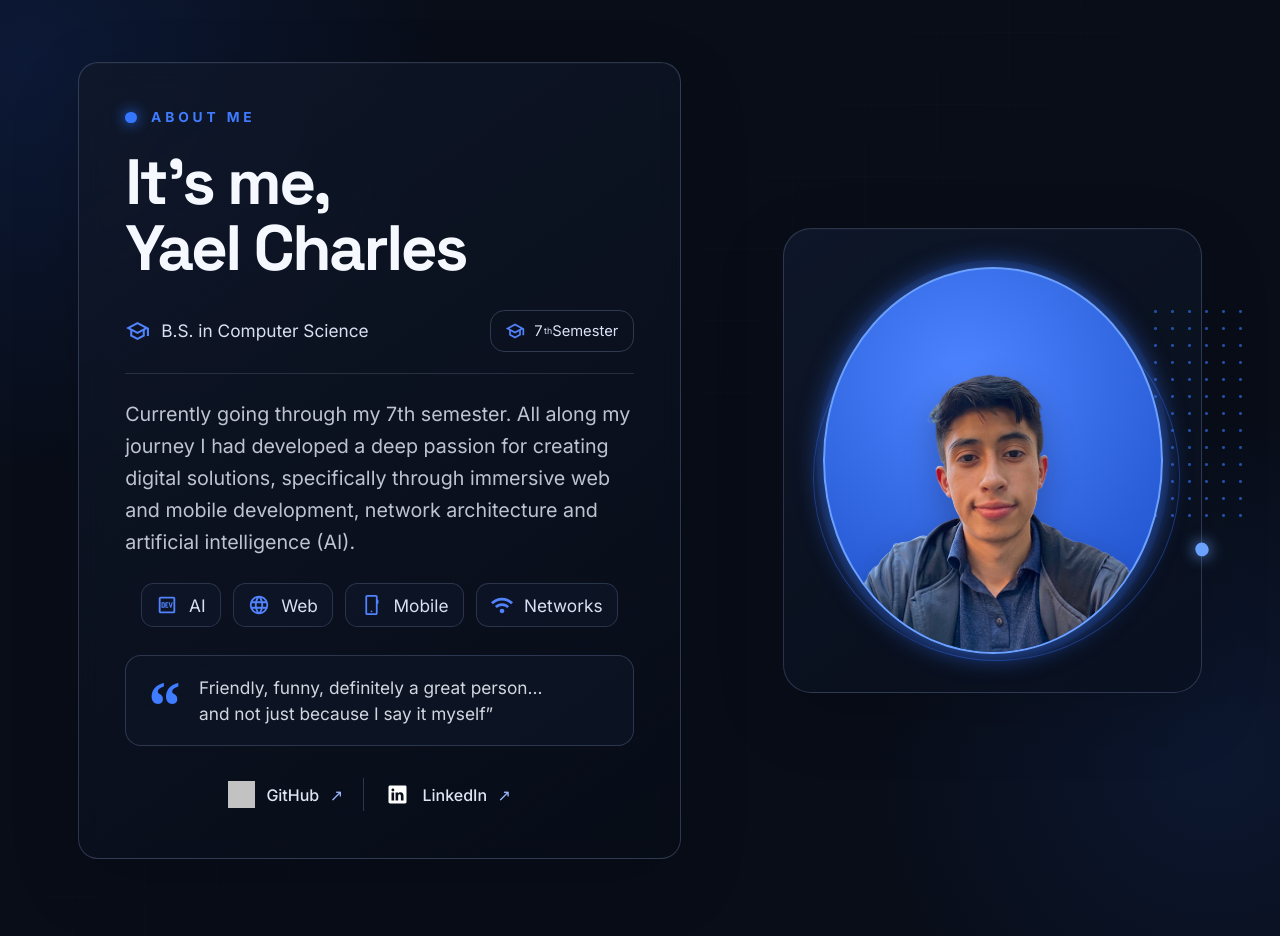
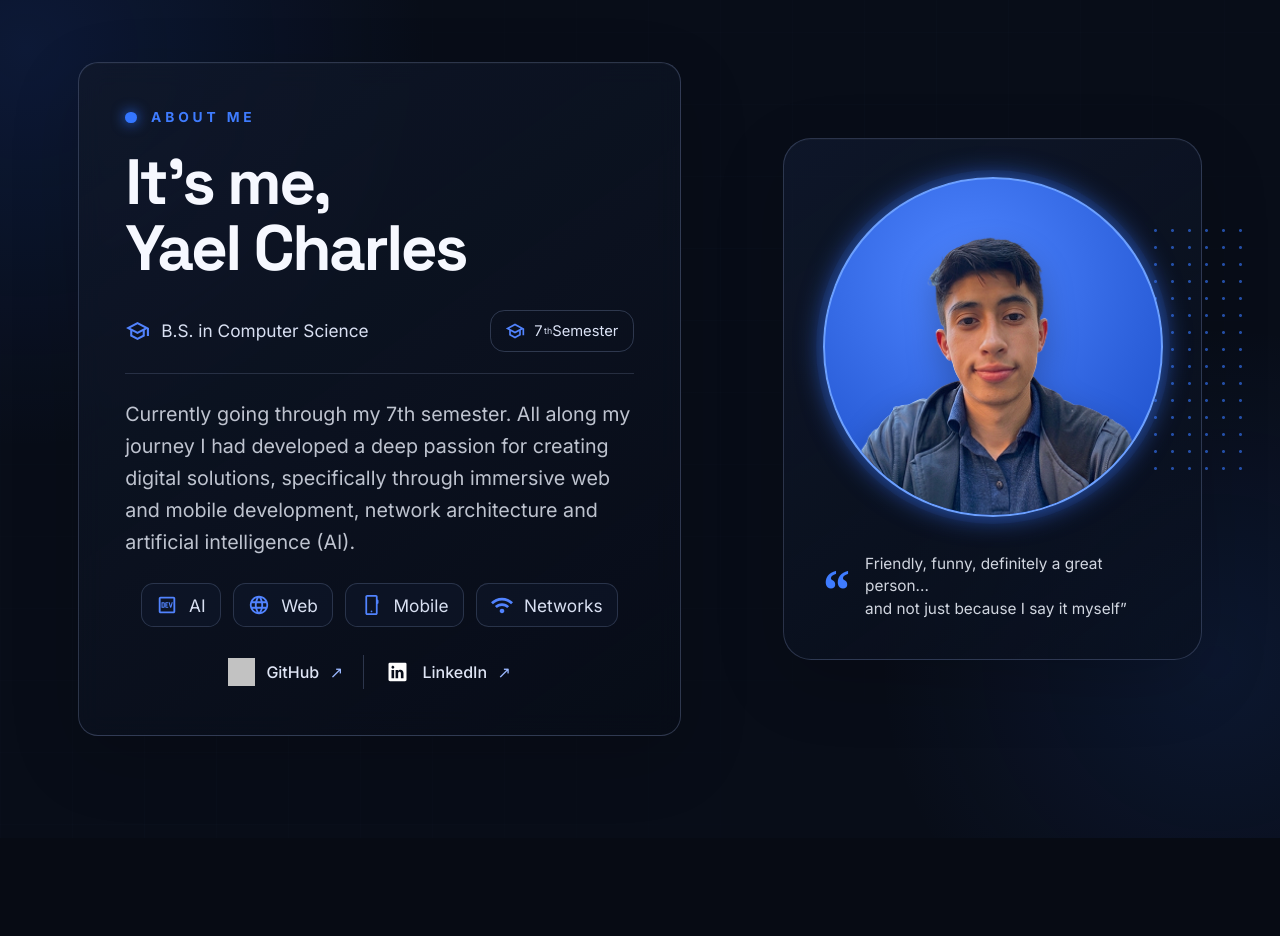
Before and after one commit to XMaster417/porfolio, a React app: page / in a window 1280 px wide. Shown: the part 840-1776 px from the top of the page. After the commit the page ends 1678 px from the top, so only its background shows below. Built offline with nearby package versions, Linux system fonts and the light colour scheme; grey boxes are pictures that could not be loaded; the HTML template or start-up script is replaced by a standard one.

Commit message:
fix: cambia el orden en que se presentan los contenidos de about me en movil

```diff
--- a/src/components/molecules/AboutPortrait.jsx
+++ b/src/components/molecules/AboutPortrait.jsx
@@ -4,10 +4,13 @@ const AboutPortrait = () => {
   return (
     <div className="about-portrait">
       <div className="about-portrait__dots" aria-hidden="true" />
-      <div className="about-portrait__orbit" aria-hidden="true" />
       <div className="about-portrait__frame">
         <img src={myPhoto} alt="Yael Charles" />
       </div>
+      <blockquote className="about-portrait__quote">
+        <span aria-hidden="true">&ldquo;</span>
+        <p>Friendly, funny, definitely a great person...<br />and not just because I say it myself&rdquo;</p>
+      </blockquote>
     </div>
   )
 }
--- a/src/components/organisms/AboutMeSection.jsx
+++ b/src/components/organisms/AboutMeSection.jsx
@@ -23,11 +23,6 @@ const AboutMeSection = () => {
 
           <InterestCards />
 
-          <blockquote className="about-section__quote">
-            <span aria-hidden="true">“</span>
-            <p>Friendly, funny, definitely a great person...<br />and not just because I say it myself”</p>
-          </blockquote>
-
           <SocialLinks className="about-social" />
         </article>
 
--- a/src/styles/home.css
+++ b/src/styles/home.css
@@ -51,9 +51,6 @@
 .interest-cards { display: flex; flex-wrap: wrap; justify-content: center; gap: .75rem; margin-bottom: 1.75rem; }
 .interest-cards .info-badge { padding: .65rem .9rem; border: 1px solid rgba(163, 184, 234, .2); border-radius: .78rem; background: rgba(16, 26, 45, .52); }
 .interest-cards .info-badge img { width: 1.35rem; height: 1.35rem; }
-.about-section__quote { display: grid; grid-template-columns: auto 1fr; gap: 1.1rem; align-items: center; margin: 0 0 2rem; padding: 1.15rem 1.35rem; border: 1px solid rgba(163, 184, 234, .22); border-radius: 1rem; background: rgba(15, 24, 42, .54); }
-.about-section__quote > span { color: #3f7cff; font-family: Georgia, serif; font-size: 4.3rem; font-weight: 700; line-height: .5; transform: translateY(.3rem); }
-.about-section__quote p { margin: 0; color: rgba(237, 241, 250, .88); font-size: clamp(.96rem, 1.35vw, 1.16rem); font-style: italic; line-height: 1.5; }
 .about-social { justify-content: center; gap: 0; }
 .about-social .social-link { min-height: auto; padding: .2rem 1.25rem .2rem 0; border: 0; border-radius: 0; background: transparent; color: #dfe5f5; font-size: 1rem; }
 .about-social .social-link + .social-link { padding-left: 1.25rem; border-left: 1px solid rgba(163, 184, 234, .24); }
@@ -61,12 +58,13 @@
 .about-social .social-link span::after { margin-left: .65rem; content: '↗'; color: #9bb8ff; }
 .about-social .social-link:hover { background: transparent; color: #fff; transform: translateY(-2px); }
 .about-section__visual { display: grid; place-items: center; min-height: 100%; }
-.about-portrait { position: relative; width: min(100%, 480px); aspect-ratio: .9; padding: clamp(1.3rem, 3vw, 2.65rem); border: 1px solid rgba(163, 184, 234, .22); border-radius: 1.75rem; background: linear-gradient(145deg, rgba(16, 25, 45, .8), rgba(8, 14, 26, .55)); box-shadow: inset 0 1px rgba(255, 255, 255, .025), 0 22px 70px rgba(0, 0, 0, .16); }
-.about-portrait__frame { position: relative; z-index: 1; display: grid; place-items: end center; width: 100%; height: 100%; overflow: hidden; border: 2px solid #6ca0ff; border-radius: 50%; background: radial-gradient(circle at 42% 28%, #4d84ff, #1749c4); box-shadow: 0 0 0 7px rgba(58, 114, 240, .08), 0 0 27px rgba(55, 116, 255, .72); }
+.about-portrait { position: relative; width: min(100%, 480px); padding: clamp(1.3rem, 3vw, 2.65rem); border: 1px solid rgba(163, 184, 234, .22); border-radius: 1.75rem; background: linear-gradient(145deg, rgba(16, 25, 45, .8), rgba(8, 14, 26, .55)); box-shadow: inset 0 1px rgba(255, 255, 255, .025), 0 22px 70px rgba(0, 0, 0, .16); }
+.about-portrait__frame { position: relative; z-index: 1; display: grid; place-items: end center; width: 100%; aspect-ratio: 1; overflow: hidden; border: 2px solid #6ca0ff; border-radius: 50%; background: radial-gradient(circle at 42% 28%, #4d84ff, #1749c4); box-shadow: 0 0 0 7px rgba(58, 114, 240, .08), 0 0 27px rgba(55, 116, 255, .72); }
 .about-portrait__frame img { width: 108%; max-width: none; transform: translateY(5%); filter: drop-shadow(0 13px 16px rgba(0, 0, 0, .23)); }
-.about-portrait__orbit { position: absolute; z-index: 0; width: 88%; aspect-ratio: 1; top: 14%; left: 7%; border: 1px solid rgba(49, 105, 244, .38); border-radius: 50%; transform: rotate(-23deg); }
-.about-portrait__orbit::after { position: absolute; width: .85rem; height: .85rem; right: 4%; bottom: 8%; content: ''; border-radius: 50%; background: #6ba2ff; box-shadow: 0 0 15px #6ba2ff; }
 .about-portrait__dots { position: absolute; z-index: 0; width: 25%; height: 48%; top: 16%; right: -12%; opacity: .72; background-image: radial-gradient(#2e67db 1.2px, transparent 1.7px); background-size: 17px 17px; }
+.about-portrait__quote { position: relative; z-index: 1; display: grid; grid-template-columns: auto 1fr; gap: .9rem; align-items: center; margin: clamp(1.5rem, 3vw, 2.2rem) 0 0; }
+.about-portrait__quote > span { color: #3f7cff; font-family: Georgia, serif; font-size: 3.6rem; font-weight: 700; line-height: .5; transform: translateY(.25rem); }
+.about-portrait__quote p { margin: 0; color: rgba(237, 241, 250, .88); font-size: clamp(.88rem, 1.2vw, 1rem); font-style: italic; line-height: 1.48; }
 @media (max-width: 950px) { .about-section__layout { grid-template-columns: minmax(0, 1fr) minmax(280px, .7fr); gap: 2.5rem; } .about-section__card { padding: 2rem; } .about-section h2 { font-size: clamp(2.65rem, 5.3vw, 4rem); } .about-portrait { border-radius: 1.35rem; } }
-@media (max-width: 700px) { .about-section { padding: 4.6rem 1.5rem; } .about-section__layout { grid-template-columns: 1fr; gap: 2rem; } .about-section__visual { order: -1; } .about-portrait { width: min(100%, 370px); } .about-section__card { padding: 1.5rem; border-radius: 1rem; } .about-section__eyebrow { margin-bottom: 1.1rem; font-size: .72rem; } .about-section h2 { margin-bottom: 1.35rem; font-size: clamp(2.75rem, 13vw, 4.2rem); } .about-section__study-row { flex-direction: column; align-items: flex-start; padding-bottom: 1.1rem; } .about-section__description { margin-block: 1.2rem; font-size: 1rem; } .interest-cards { gap: .55rem; margin-bottom: 1.35rem; } .interest-cards .info-badge { padding: .54rem .7rem; font-size: .88rem; } .about-section__quote { gap: .7rem; margin-bottom: 1.5rem; padding: 1rem; } .about-section__quote > span { font-size: 3.5rem; } .about-social .social-link { padding-right: .8rem; font-size: .9rem; } .about-social .social-link + .social-link { padding-left: .8rem; } }
+@media (max-width: 700px) { .about-section { padding: 4.6rem 1.5rem; } .about-section__layout { grid-template-columns: 1fr; gap: 2rem; } .about-portrait { width: min(100%, 370px); } .about-section__card { padding: 1.5rem; border-radius: 1rem; } .about-section__eyebrow { margin-bottom: 1.1rem; font-size: .72rem; } .about-section h2 { margin-bottom: 1.35rem; font-size: clamp(2.75rem, 13vw, 4.2rem); } .about-section__study-row { flex-direction: column; align-items: flex-start; padding-bottom: 1.1rem; } .about-section__description { margin-block: 1.2rem; font-size: 1rem; } .interest-cards { gap: .55rem; margin-bottom: 1.35rem; } .interest-cards .info-badge { padding: .54rem .7rem; font-size: .88rem; } .about-portrait__quote { gap: .7rem; } .about-portrait__quote > span { font-size: 3.1rem; } .about-social .social-link { padding-right: .8rem; font-size: .9rem; } .about-social .social-link + .social-link { padding-left: .8rem; } }
 @media (max-width: 410px) { .about-section { padding-inline: 1rem; } .about-section__card { padding: 1.2rem; } .about-section h2 { font-size: 2.55rem; } .about-section__degree { font-size: .84rem; } .about-social { flex-direction: column; align-items: center; gap: .7rem; } .about-social .social-link + .social-link { padding-left: 0; border-left: 0; } }
```
